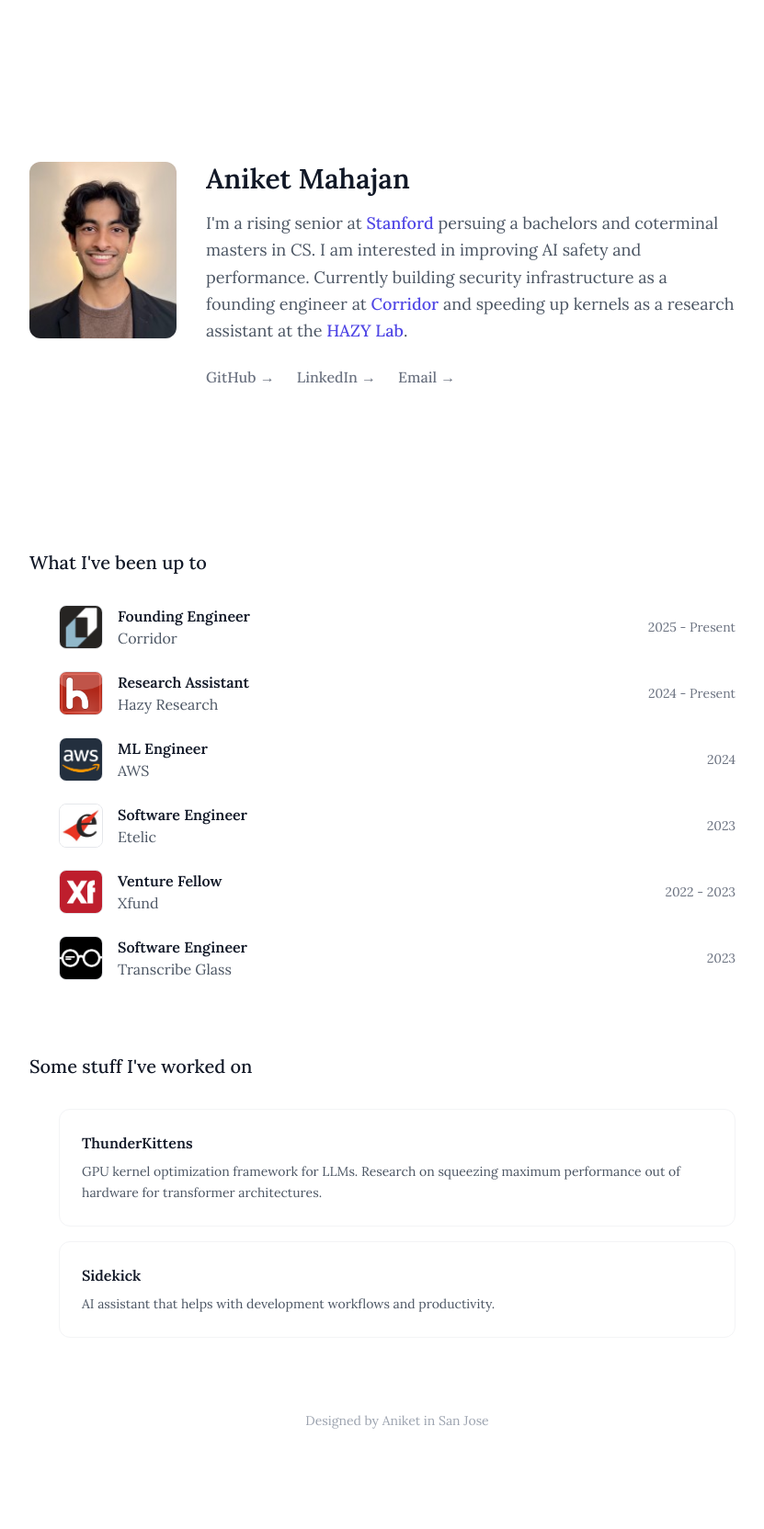
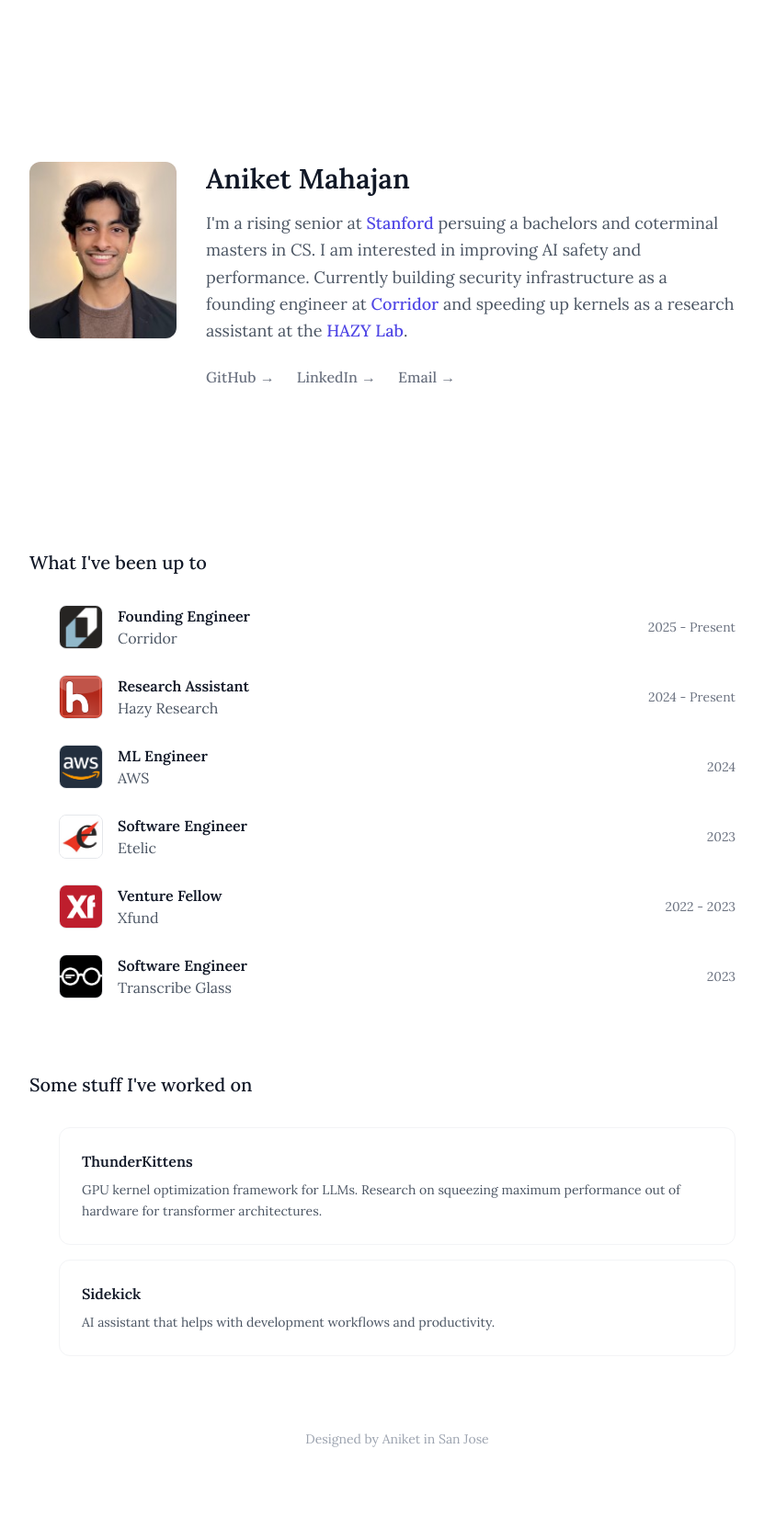
Before and after one commit to aniketm3/aniketm3.github.io, a Jekyll site: the page built from index.md, in a window 1280 px wide. Shown: the whole page at 92% size, without its empty margins (208-1039 px from the left). Built offline with Jekyll 4.4.1, drawn with Linux system fonts in a browser that asks for light colours; nearby versions of some CDN libraries.

```diff
--- a/index.md
+++ b/index.md
@@ -40,7 +40,7 @@ permalink: /
   <section>
     <h2 class="text-xl font-medium text-gray-900 mb-8">What I've been up to</h2>
 
-    <div class="space-y-6 max-w-3xl mx-auto px-4">
+    <div class="space-y-7 max-w-3xl mx-auto px-4">
       <div class="flex items-center">
         <div class="w-12 h-12 rounded-lg overflow-hidden mr-4 bg-white border border-gray-200">
           <img src="/assets/corridor.png" alt="Corridor" class="w-full h-full object-cover">
@@ -119,6 +119,30 @@ permalink: /
         </div>
       </div>
     </div>
+
+    <!-- Commented out dropdown functionality
+    <div class="space-y-1 max-w-3xl mx-auto px-4">
+      <div class="experience-item">
+        <div class="flex items-center cursor-pointer hover:bg-gray-50 p-3 rounded-lg transition-all duration-200" onclick="toggleExperience('corridor')">
+          <div class="w-12 h-12 rounded-lg overflow-hidden mr-4 bg-white border border-gray-200">
+            <img src="/assets/corridor.png" alt="Corridor" class="w-full h-full object-cover">
+          </div>
+          <div class="flex-1">
+            <h3 class="font-semibold text-gray-900">Founding Engineer</h3>
+            <p class="text-gray-600">Corridor</p>
+          </div>
+          <div class="text-gray-500 text-sm">
+            2025 - Present
+          </div>
+        </div>
+        <div class="overflow-hidden transition-all duration-300 ease-in-out max-h-0" id="details-corridor">
+          <div class="ml-16 py-2 px-3 text-gray-700 text-sm">
+            <p>Building security infrastructure for AI development workflows. Working on code analysis, vulnerability detection, and security tooling for modern development teams.</p>
+          </div>
+        </div>
+      </div>
+    </div>
+    -->
   </section>
 
   <!-- Projects Section -->
```
Also changed, not shown: other parts of index.md (+14 -0 lines), .github/workflows/pages-build-deployment.yml.
